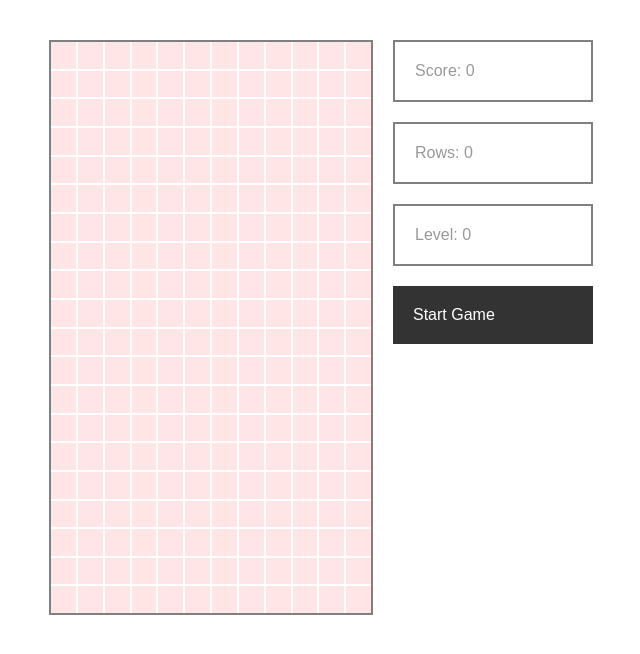
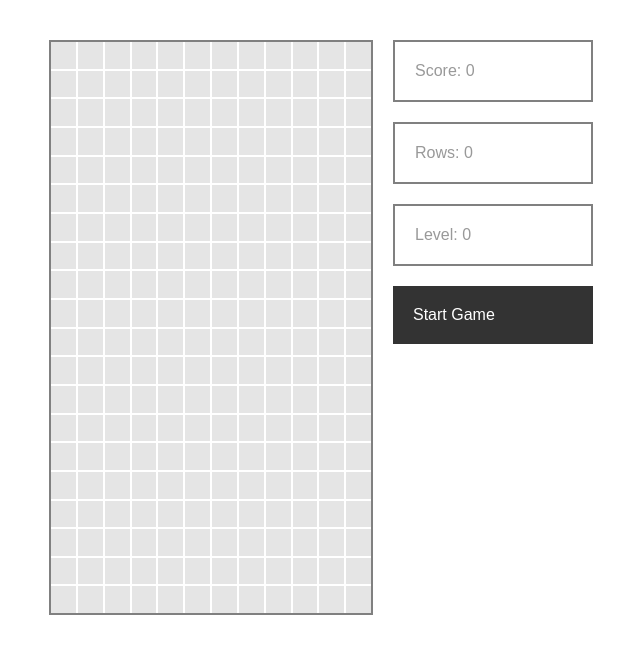
Before and after one commit to eddrichjanzzen/tetris-game, a React (Create React App) app: page / in a window 1280 px wide. Shown: the top 654 px of the page, without its empty margins (141-781 px from the left). Built offline with nearby package versions, Linux system fonts and the light colour scheme.

Commit message:
Update color

```diff
--- a/src/tetrominos.js
+++ b/src/tetrominos.js
@@ -1,5 +1,5 @@
 export const TETROMINOS = {
-  0: { shape: [[0]], color: '255, 0, 0' },
+  0: { shape: [[0]], color: '0, 0, 0' },
   I: {
     shape: [
       [0, 'I', 0, 0],
```
